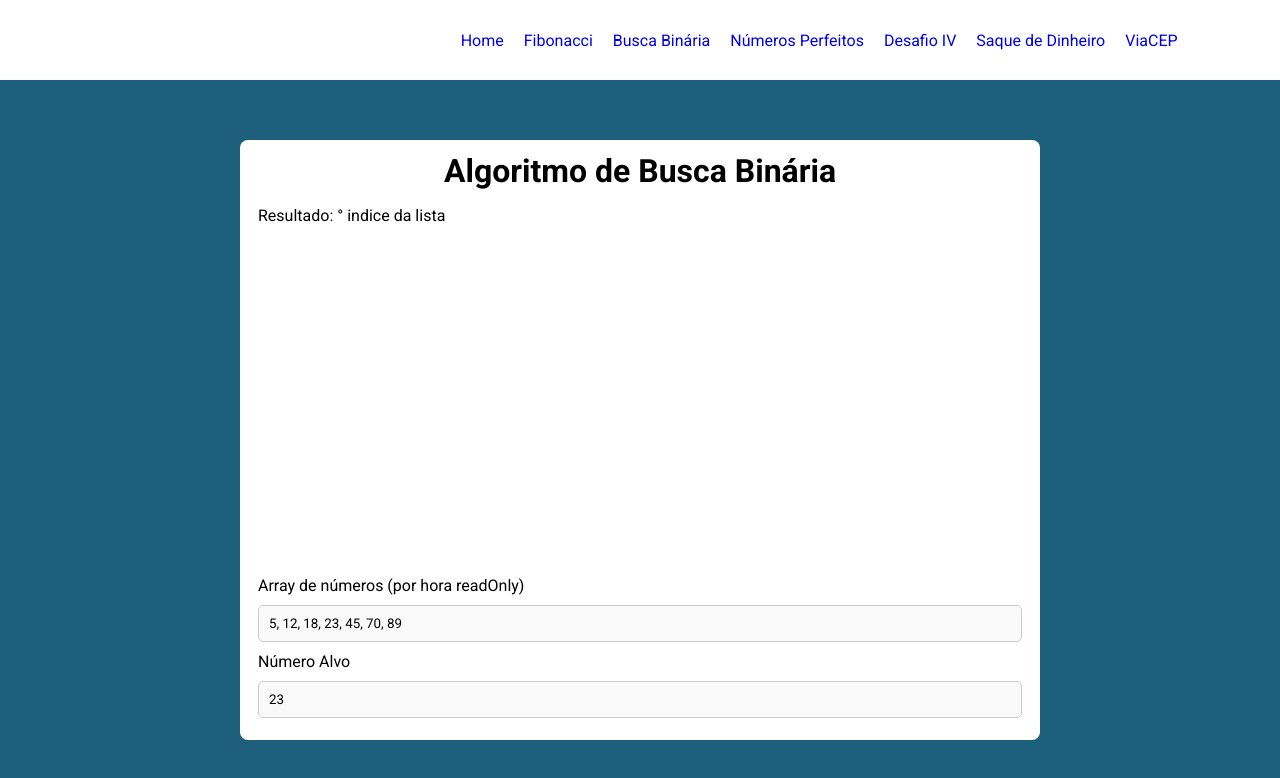
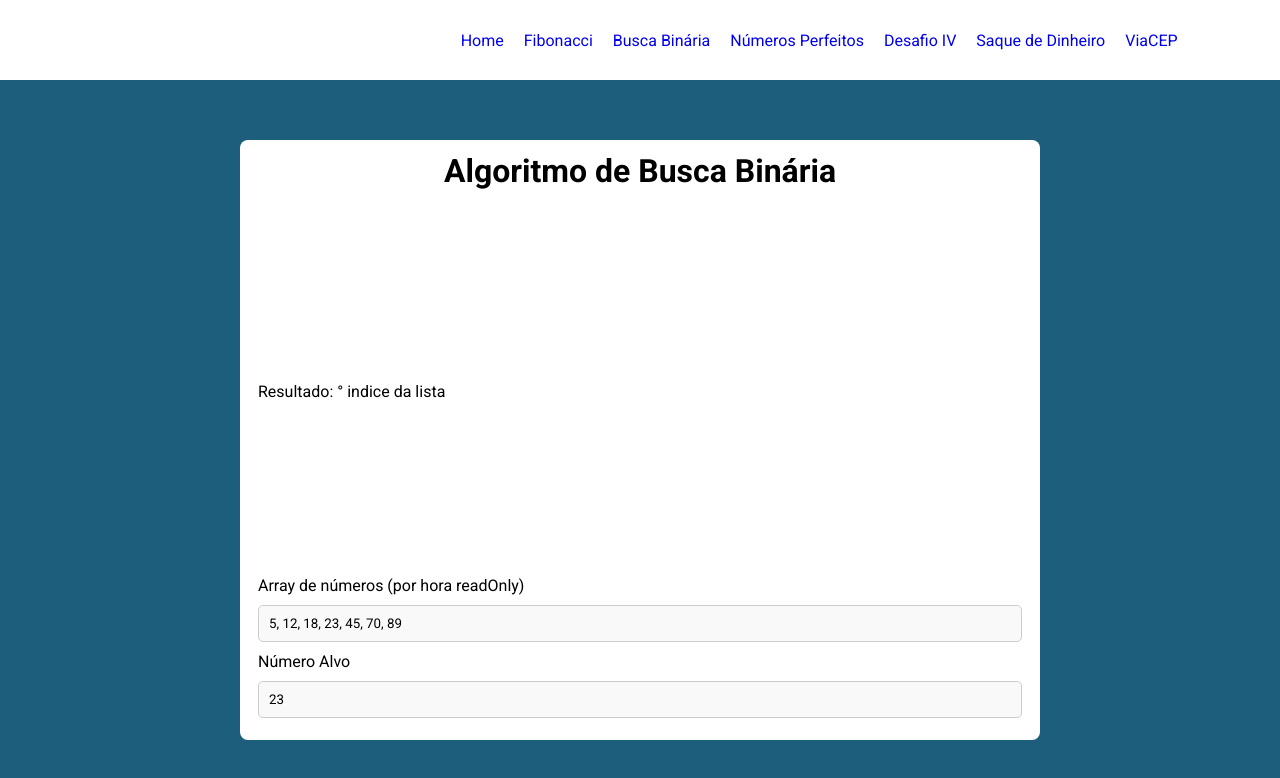
Before and after one commit to YH1d3k12/Ultra-LIMS-Processo-seletivo, a React (Vite) app in the folder frontend/: page /exercise/2 in a window 1280 px wide. Shown: the top 778 px of the page. Built offline with nearby package versions, Linux system fonts and the light colour scheme; no server answers.

Commit message:
Refactor: pages layout, added scroll.

```diff
--- a/frontend/src/index.css
+++ b/frontend/src/index.css
@@ -36,6 +36,11 @@
   width: 100%;
   color: #000000;
   text-align: center;
+}
+
+.exercise-info {
+  height: auto;
+  overflow-y: auto;
 }
 
 .exercise-input {
--- a/frontend/src/pages/BinarySearch/index.tsx
+++ b/frontend/src/pages/BinarySearch/index.tsx
@@ -16,10 +16,8 @@ export default function BinarySearch() {
     return (
         <div className="page">
             <div className="exercise-container">
+                <h1 className="exercise-title">Algoritmo de Busca Binária</h1>
                 <div className="exercise-info">
-                    <h1 className="exercise-title">
-                        Algoritmo de Busca Binária
-                    </h1>
                     <p className="exercise-result">
                         Resultado: {responseData}° indice da lista
                     </p>
--- a/frontend/src/pages/Fibonacci/index.tsx
+++ b/frontend/src/pages/Fibonacci/index.tsx
@@ -11,8 +11,8 @@ export default function Fibonacci() {
     return (
         <div className="page">
             <div className="exercise-container">
+                <h1 className="exercise-title">Sequência de Fibonacci</h1>
                 <div className="exercise-info">
-                    <h1 className="exercise-title">Sequência de Fibonacci</h1>
                     <p className="exercise-result">
                         Resultado: {responseData?.join(', ')}
                     </p>
--- a/frontend/src/pages/GiveMeMoney/index.tsx
+++ b/frontend/src/pages/GiveMeMoney/index.tsx
@@ -45,8 +45,8 @@ export default function GiveMeMoney() {
     return (
         <div className="page">
             <div className="exercise-container">
+                <h1 className="exercise-title">Saque de Dinheiro</h1>
                 <div className="exercise-info">
-                    <h1 className="exercise-title">Saque de Dinheiro</h1>
                     <p className="exercise-result">
                         Resultado:
                         <br />
--- a/frontend/src/pages/PerfectNumbers/index.tsx
+++ b/frontend/src/pages/PerfectNumbers/index.tsx
@@ -12,8 +12,8 @@ export default function PerfectNumbers() {
     return (
         <div className="page">
             <div className="exercise-container">
+                <h1 className="exercise-title">Números Perfeitos</h1>
                 <div className="exercise-info">
-                    <h1 className="exercise-title">Números Perfeitos</h1>
                     <p className="exercise-result">
                         Resultado: {responseData ? 'Verdadeiro' : 'Falso'}
                     </p>
```
